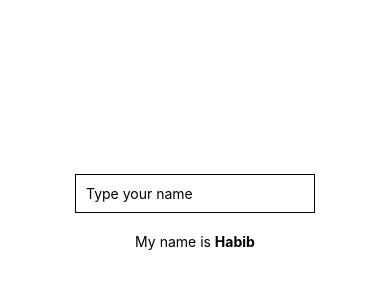
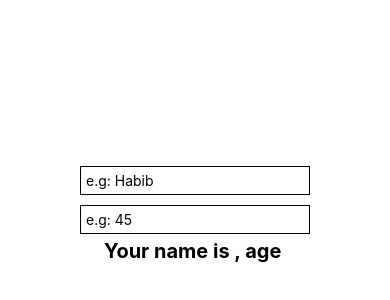
Before and after one commit to smhabibjr/StickerSmash, a React Native app: screen / in a window 390 px wide. Shown: the part 210-510 px from the top of the page. Built offline with nearby package versions, Linux system fonts and the light colour scheme.

Commit message:
add on change Text event

```diff
--- a/App.js
+++ b/App.js
@@ -2,33 +2,30 @@ import { useState } from 'react';
 import { StyleSheet, Text, View, Button, TextInput } from 'react-native';
 
 export default function App() {
-  const [name , setName] = useState("Habib");
-  const [person, changePerson] = useState({name: "Abir", age: 44})
-  const [user, changeUser] = useState(["Abir Hasan", 55, "Bangladesh"])
-
-  const changeName = () => {
-    setName("Muhammad Habib");
-    changePerson({name:"Muhammad", age: 55})
-    changeUser(["only habib", 22, "Germany"])
+  const [name , changeDefaultValue ]  = useState("");
+  const [age, changeAge] = useState("")
+  const changeNameF = (value) => {
+    changeDefaultValue(value)
   }
-
-  const onchangeTrigger = (inputedValue)=> {
-    setName(inputedValue);
+  const changeAgeF = (value) => {
+    changeAge(value)
   }
 
   return (
     <View style={styles.container}>
 
-    <View>
       <TextInput
-      style={styles.textInputField}
-      placeholder='Type your name'
-          onChangeText={(value) => onchangeTrigger(value)}
+      style={styles.inputTextField}
+        onChangeText={(val) => changeNameF(val)}
+        placeholder='e.g: Habib'
+     />
+      <TextInput
+        style={styles.inputTextField}
+        onChangeText={(val) => changeAgeF(val)}
+        placeholder='e.g: 45'
+        keyboardType='numeric'
       />
-    </View>
-
-    <Text style={styles.marginButtom}> My name is <Text style={styles.textBold}>{name}</Text> </Text>
-
+      <Text style={styles.textBold}>Your name is {name}, age {age}</Text>
     </View>
   );
 }
@@ -40,14 +37,14 @@ const styles = StyleSheet.create({
     alignItems: 'center',
     justifyContent: 'center',
   },
-  marginButtom : {
-    marginTop:20
+  textBold: {
+    fontWeight: "bold",
+    fontSize: 20
   },
-  textBold: {
-    fontWeight: "bold"
-  },
-  textInputField: {
+  inputTextField: {
     borderWidth: 1,
-    padding: 10
+    borderColor: "black",
+    padding: 5,
+    margin: 5
   }
 });
```
